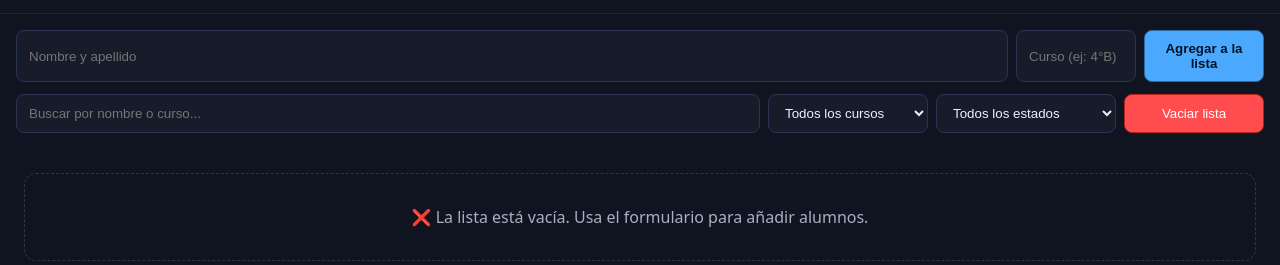
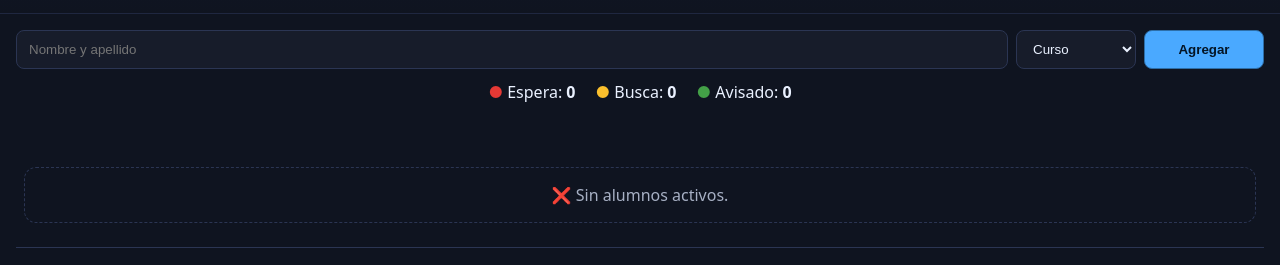
Before and after one commit to Franko-007/ControlRetiroAlumnos2026, a plain HTML site: page index.html in a window 1280 px wide. Shown: the part 90-355 px from the top of the page. Drawn offline with Linux system fonts and the light colour scheme.

Commit message:
Update index.html

```diff
--- a/index.html
+++ b/index.html
@@ -1,63 +1,80 @@
 <!DOCTYPE html>
 <html lang="es">
 <head>
-  <meta charset="UTF-8" />
-  <meta name="viewport" content="width=device-width, initial-scale=1" />
-  <title>🎒 Control de Retiro Escolar 2026</title>
-  <link rel="stylesheet" href="style.css" />
+    <meta charset="UTF-8">
+    <title>Control de Retiro Escolar</title>
+    <link rel="stylesheet" href="style.css">
 </head>
 <body>
+    <audio id="sound-add" src="https://assets.mixkit.co/active_storage/sfx/2358/2358-preview.mp3"></audio>
+    <audio id="sound-status" src="https://assets.mixkit.co/active_storage/sfx/2571/2571-preview.mp3"></audio>
+
     <header class="app-header">
         <h1>🎒 Control de Retiro Escolar</h1>
         <p>Toca un alumno para cambiar su estado.</p>
     </header>
 
-  <section class="controls">
+    <main class="controls">
         <form id="addForm" class="add-form">
-      <input type="text" id="nameInput" placeholder="Nombre y apellido" required />
-      <input type="text" id="courseInput" placeholder="Curso (ej: 4°B)" required />
-      <button type="submit">Agregar a la lista</button>
+            <input type="text" id="nameInput" placeholder="Nombre y apellido" required>
+
+            <select id="courseInput" required style="padding: 10px 12px; border-radius: 8px; border: 1px solid #2b3553; background: #171c2a; color: #eaf1ff;">
+                <option value="" disabled selected>Curso</option>
+                <optgroup label="Párvulos">
+                    <option value="Pre Kinder A">Pre Kinder A</option><option value="Pre Kinder B">Pre Kinder B</option>
+                    <option value="Kinder A">Kinder A</option><option value="Kinder B">Kinder B</option>
+                </optgroup>
+                <optgroup label="Básica">
+                    <option value="1° Básico A">1° Básico A</option><option value="1° Básico B">1° Básico B</option>
+                    <option value="2° Básico A">2° Básico A</option><option value="2° Básico B">2° Básico B</option>
+                    <option value="3° Básico A">3° Básico A</option><option value="3° Básico B">3° Básico B</option>
+                    <option value="4° Básico A">4° Básico A</option><option value="4° Básico B">4° Básico B</option>
+                    <option value="5° Básico A">5° Básico A</option><option value="5° Básico B">5° Básico B</option>
+                    <option value="6° Básico A">6° Básico A</option><option value="6° Básico B">6° Básico B</option>
+                    <option value="7° Básico A">7° Básico A</option><option value="7° Básico B">7° Básico B</option>
+                    <option value="8° Básico A">8° Básico A</option><option value="8° Básico B">8° Básico B</option>
+                </optgroup>
+                <optgroup label="Media">
+                    <option value="I° Medio A">I° Medio A</option><option value="I° Medio B">I° Medio B</option>
+                    <option value="II° Medio A">II° Medio A</option><option value="II° Medio B">II° Medio B</option>
+                    <option value="III° Medio A">III° Medio A</option><option value="III° Medio B">III° Medio B</option>
+                    <option value="IV° Medio A">IV° Medio A</option><option value="IV° Medio B">IV° Medio B</option>
+                </optgroup>
+            </select>
+            <button type="submit">Agregar</button>
         </form>
 
-    <div class="filters">
-      <input type="text" id="searchInput" placeholder="Buscar por nombre o curso..." />
-      <select id="courseFilter">
-        <option value="">Todos los cursos</option>
-      </select>
-      <select id="statusFilter">
-        <option value="">Todos los estados</option>
-        <option value="ESPERA">En espera (Rojo)</option>
-        <option value="BUSCA">En busca (Amarillo)</option>
-        <option value="AVISADO">Avisado (Verde)</option>
-      </select>
-      <button id="clearAllBtn" class="danger">Vaciar lista</button>
+        <div class="filters" style="justify-content: center; display: flex; gap: 20px;">
+            <span><b style="color: var(--rojo);">●</b> Espera: <b id="countEspera">0</b></span>
+            <span><b style="color: var(--amarillo);">●</b> Busca: <b id="countBusca">0</b></span>
+            <span><b style="color: var(--verde);">●</b> Avisado: <b id="countAvisado">0</b></span>
         </div>
-  </section>
-
-  <main>
-    <div id="emptyState" class="empty">
-      <p>❌ La lista está vacía. Usa el formulario para añadir alumnos.</p>
-    </div>
-
-    <ul id="studentList" class="student-list" aria-live="polite"></ul>
     </main>
 
-  <footer class="app-footer">
-    <small>© 2026 Sistema de Retiro Rápido ©  Por Franco</small><br>
+    <ul id="studentList" class="student-list"></ul>
+    <div id="emptyState" class="empty">❌ Sin alumnos activos.</div>
 
+    <hr style="border: 0; border-top: 1px solid #2b3553; margin: 20px 16px;">
+
+    <header class="app-header" style="background: none; border: none; text-align: left; padding-left: 16px;">
+        <h2>📜 Historial de Retirados (Hoy)</h2>
+    </header>
+    <ul id="historyList" class="student-list"></ul>
+
+    <footer class="app-header" style="margin-top: 40px; border-top: 1px solid #1f2740; border-bottom: none;">
+        <p>© 2026 Derechos Reservados - Por Franco</p>
     </footer>
 
-  <template id="studentItemTemplate">
+    <template id="itemTemplate">
         <li class="student-item">
-      <button class="state-badge" title="Cambiar estado"></button>
+            <button class="state-badge"></button>
             <div class="student-info">
-        <strong class="student-name"></strong>
-        <span class="student-course"></span>
+                <div class="student-name"></div>
+                <div class="student-course"></div>
             </div>
             <div class="student-actions">
-        <button class="up-btn" title="Mover arriba">▲</button>
-        <button class="down-btn" title="Mover abajo">▼</button>
-        <button class="delete-btn" title="Eliminar">🗑️</button>
+                <button class="done-btn" style="display:none; background: var(--verde); border:none; border-radius:8px; padding: 5px 10px; cursor:pointer;">✅</button>
+                <button class="del-btn" style="background: transparent; border:none; cursor:pointer; font-size: 1.2rem;">🗑️</button>
             </div>
         </li>
     </template>
```
Lines whose indentation alone changed are shown as unchanged.
